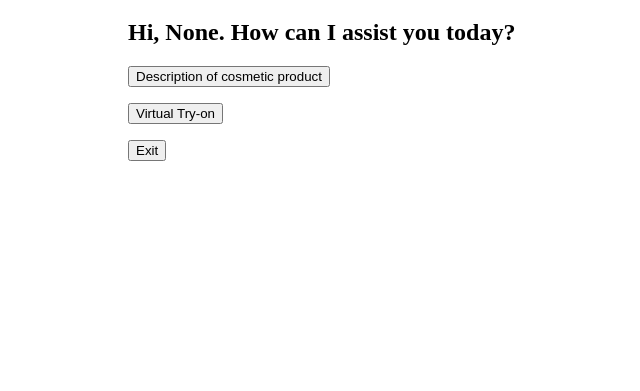
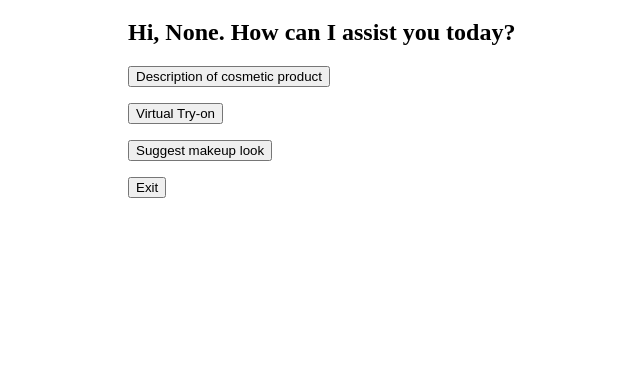
Before and after one commit to nhjnnh/grpproj_submit1, a Flask app: page /main in a window 1280 px wide. Shown: the part 409-800 px from the top of the page, without its empty margins (196-836 px from the left). Run offline with Flask 3, Linux system fonts and the light colour scheme.

Commit message:
Update main.html

```diff
--- a/templates/main.html
+++ b/templates/main.html
@@ -15,6 +15,9 @@
 <form action="/generate_image" method="post">
     <p><input type="submit" value="Virtual Try-on"></p>
 </form>
+<form action="/makeup_suggest" method="post">
+    <p><input type="submit" value="Suggest makeup look"></p>
+</form>
 <form action="/end" method="post">
     <p><input type="submit" value="Exit"></p>
 </form>
```
